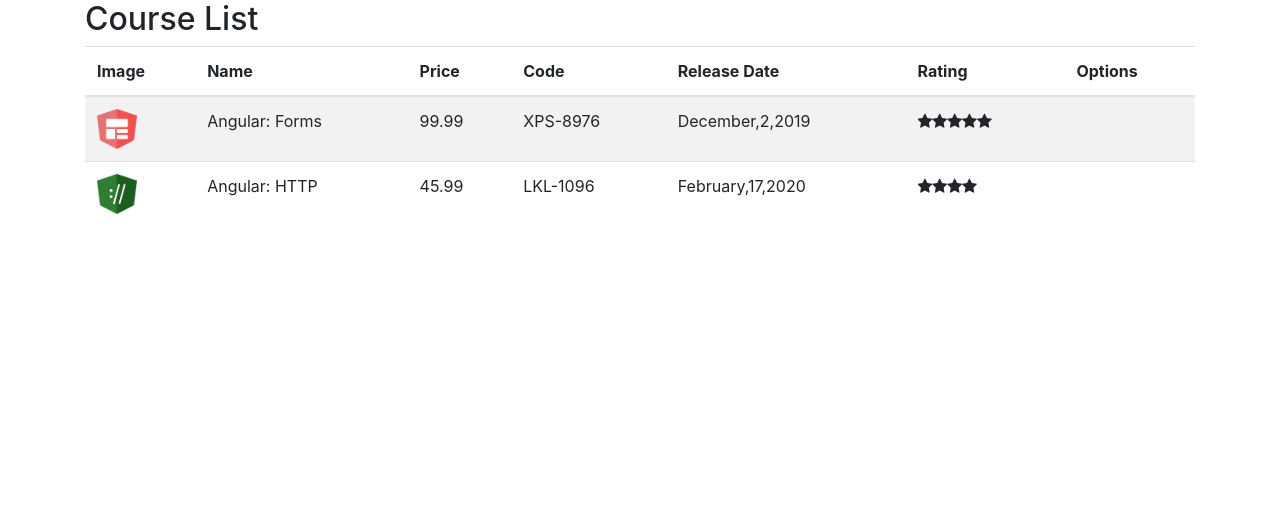
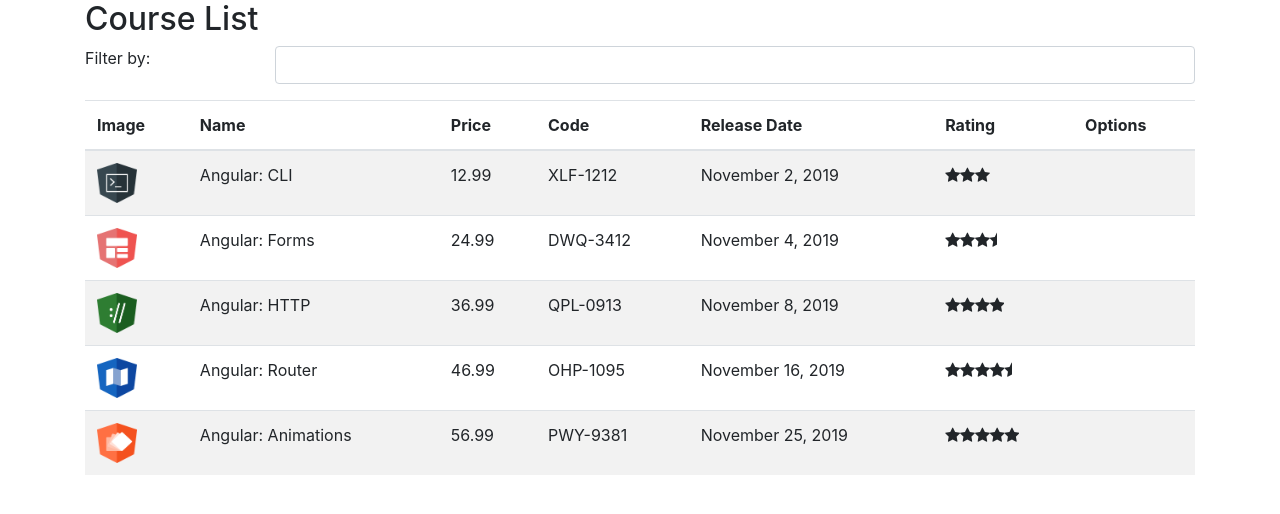
Before and after one commit to pleonardodp12/course-manager-angular, an Angular app: page / in a window 1280 px wide. Shown: the top 514 px of the page. Built offline with nearby package versions, Linux system fonts and the light colour scheme.

Commit message:
Injeção de dependencia. Tratando eventos data binding, sistema de busca implementado

```diff
--- a/src/app/courses/course-list.component.html
+++ b/src/app/courses/course-list.component.html
@@ -1,4 +1,11 @@
 <h2>Course List</h2>
+<div class='form-group row'>
+  <label class='col-sm-2 col-from-label'>Filter by:</label>
+  <div class='col-sm-10'>
+    <input [(ngModel)]='filter' class='form-control'>
+
+  </div>
+</div>
 <table class='table table-striped'>
   <thead>
     <tr>
@@ -12,7 +19,7 @@
     </tr>
   </thead>
   <tbody>
-    <tr *ngFor='let course of courses'>
+    <tr *ngFor='let course of filteredCourses'>
       <td><img [src]='course.imageUrl' width="40" height="40"></td>
       <td>{{ course.name }}</td>
       <td>{{ course.price }}</td>
--- a/src/app/courses/course-list.component.ts
+++ b/src/app/courses/course-list.component.ts
@@ -1,34 +1,33 @@
 import { Component, OnInit } from '@angular/core';
-import { Course } from './courses'
+import { Course } from './course'
+import { CouseService } from './couse.service';
 @Component({
   selector: 'app-course-list',
   templateUrl: './course-list.component.html'
 })
 export class CourseListComponent implements OnInit {
-  courses: Course[] = [];
+  filteredCourses: Course[] = [];
+  _courses: Course[] = [];
+
+  _filterBy: string;
+
+  constructor(private courseService: CouseService){
+
+  }
+
   ngOnInit(): void{
-    this.courses = [
-      {
-        id: 1,
-        name: 'Angular: Forms',
-        imageUrl:'/assets/images/forms.png',
-        price: 99.99,
-        code: 'XPS-8976',
-        duration: 120,
-        rating: 5.4,
-        releaseDate: 'December,2,2019'
-      },
-      {
-        id: 2,
-        name: 'Angular: HTTP',
-        imageUrl: '/assets/images/http.png',
-        price: 45.99,
-        code: 'LKL-1096',
-        duration: 80,
-        rating: 4,
-        releaseDate: 'February,17,2020'
-      }
-    ]
+    this._courses = this.courseService.retrieveAll();
+    this.filteredCourses = this._courses;
+  }
+
+  set filter(value: string){
+    this._filterBy = value;
+
+    this.filteredCourses = this._courses.filter((course: Course) => course.name.toLocaleLowerCase().indexOf(this._filterBy.toLocaleLowerCase()) > -1);
+  }
+
+  get filter(){
+    return this._filterBy;
   }
 
 }
--- a/src/app/courses/courses.ts
+++ b/src/app/courses/course.ts
@@ -7,4 +7,5 @@
   duration: number;
   rating: number;
   releaseDate: string;
+  description: string;
 }
--- /dev/null
+++ b/src/app/courses/couse.service.ts
@@ -0,0 +1,71 @@
+import { Course } from './course'
+import { Injectable } from '@angular/core';
+
+@Injectable({
+  providedIn:'root'
+})
+export class CouseService{
+
+  retrieveAll(): Course[]{
+    return COURSES;
+  }
+
+}
+
+var COURSES: Course[]= [
+  {
+      id: 1,
+      name: 'Angular: CLI',
+      releaseDate: 'November 2, 2019',
+      description: 'Neste curso, os alunos irão obter um grande conhecimento nos principais recursos do CLI.',
+      duration: 120,
+      code: 'XLF-1212',
+      rating: 3,
+      price: 12.99,
+      imageUrl: '/assets/images/cli.png',
+  },
+  {
+      id: 2,
+      name: 'Angular: Forms',
+      releaseDate: 'November 4, 2019',
+      description: 'Neste curso, os alunos irão obter um conhecimento aprofundado sobre os recursos disponíveis no módulo de Forms.',
+      duration: 80,
+      code: 'DWQ-3412',
+      rating: 3.5,
+      price: 24.99,
+      imageUrl: '/assets/images/forms.png',
+  },
+  {
+      id: 3,
+      name: 'Angular: HTTP',
+      releaseDate: 'November 8, 2019',
+      description: 'Neste curso, os alunos irão obter um conhecimento aprofundado sobre os recursos disponíveis no módulo de HTTP.',
+      duration: 80,
+      code: 'QPL-0913',
+      rating: 4.0,
+      price: 36.99,
+      imageUrl: '/assets/images/http.png',
+  },
+  {
+      id: 4,
+      name: 'Angular: Router',
+      releaseDate: 'November 16, 2019',
+      description: 'Neste curso, os alunos irão obter um conhecimento aprofundado sobre os recursos disponíveis no módulo de Router.',
+      duration: 80,
+      code: 'OHP-1095',
+      rating: 4.5,
+      price: 46.99,
+      imageUrl: '/assets/images/router.png',
+  },
+  {
+      id: 5,
+      name: 'Angular: Animations',
+      releaseDate: 'November 25, 2019',
+      description: 'Neste curso, os alunos irão obter um conhecimento aprofundado sobre os recursos disponíveis sobre Animation.',
+      duration: 80,
+      code: 'PWY-9381',
+      rating: 5,
+      price: 56.99,
+      imageUrl: '/assets/images/animations.png',
+  }
+];
```
